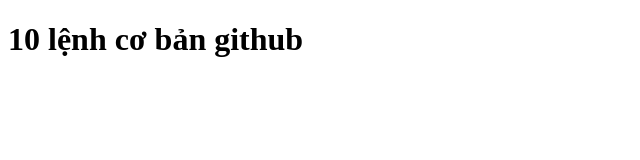
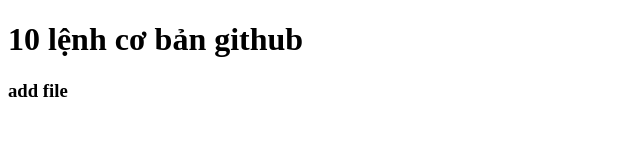
Before and after one commit to nguyenthang2469/mywebsite, a plain HTML site: page index.html in a window 1280 px wide. Shown: the full height of the page, 0-640 px from the left. Drawn offline with Linux system fonts and the light colour scheme.

Commit message:
Update index.html

```diff
--- a/index.html
+++ b/index.html
@@ -8,5 +8,6 @@
 </head>
 <body>
     <h1>10 lệnh cơ bản github</h1>
+    <h3>add file</h3>
 </body>
 </html>
```
